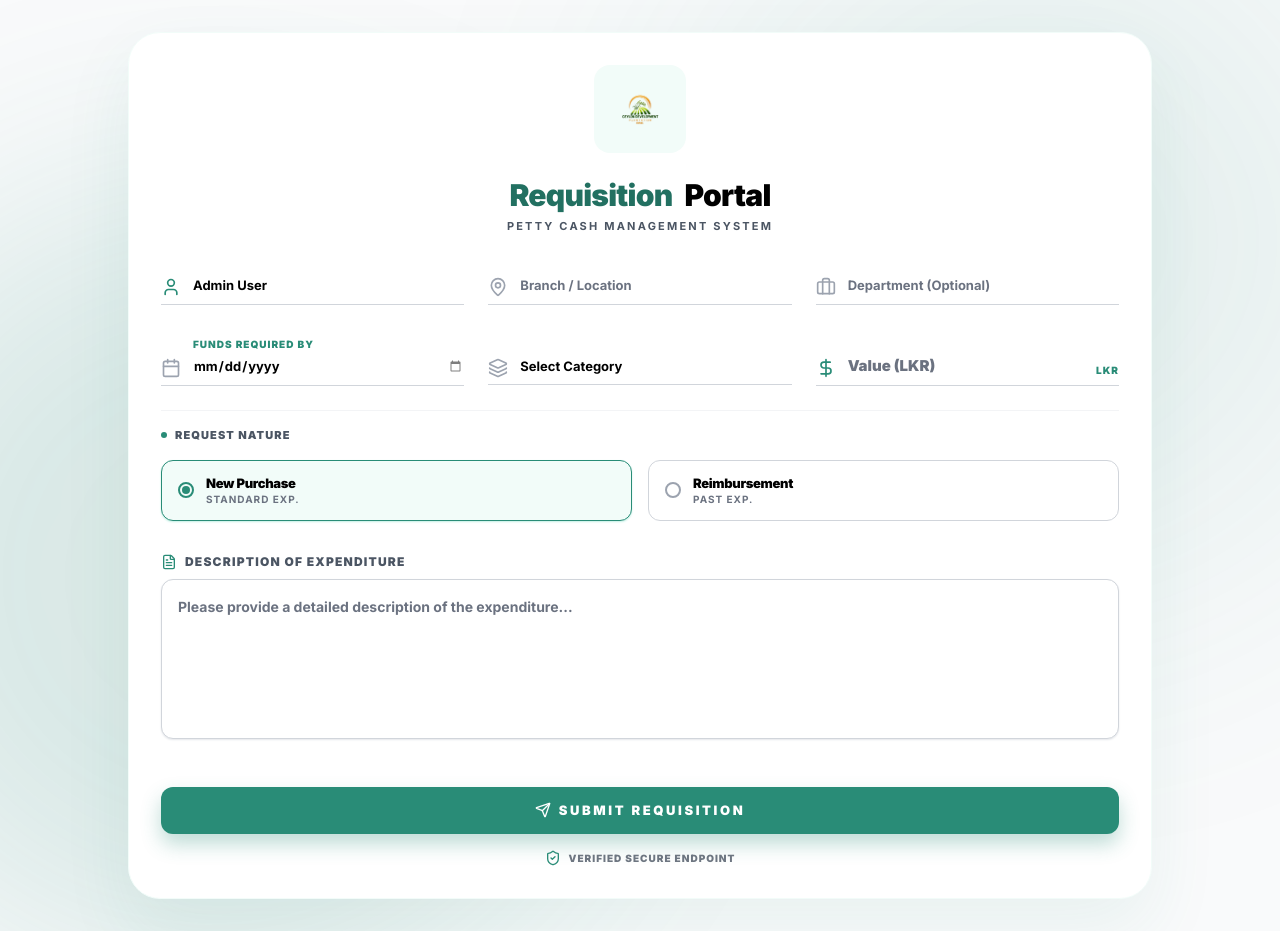
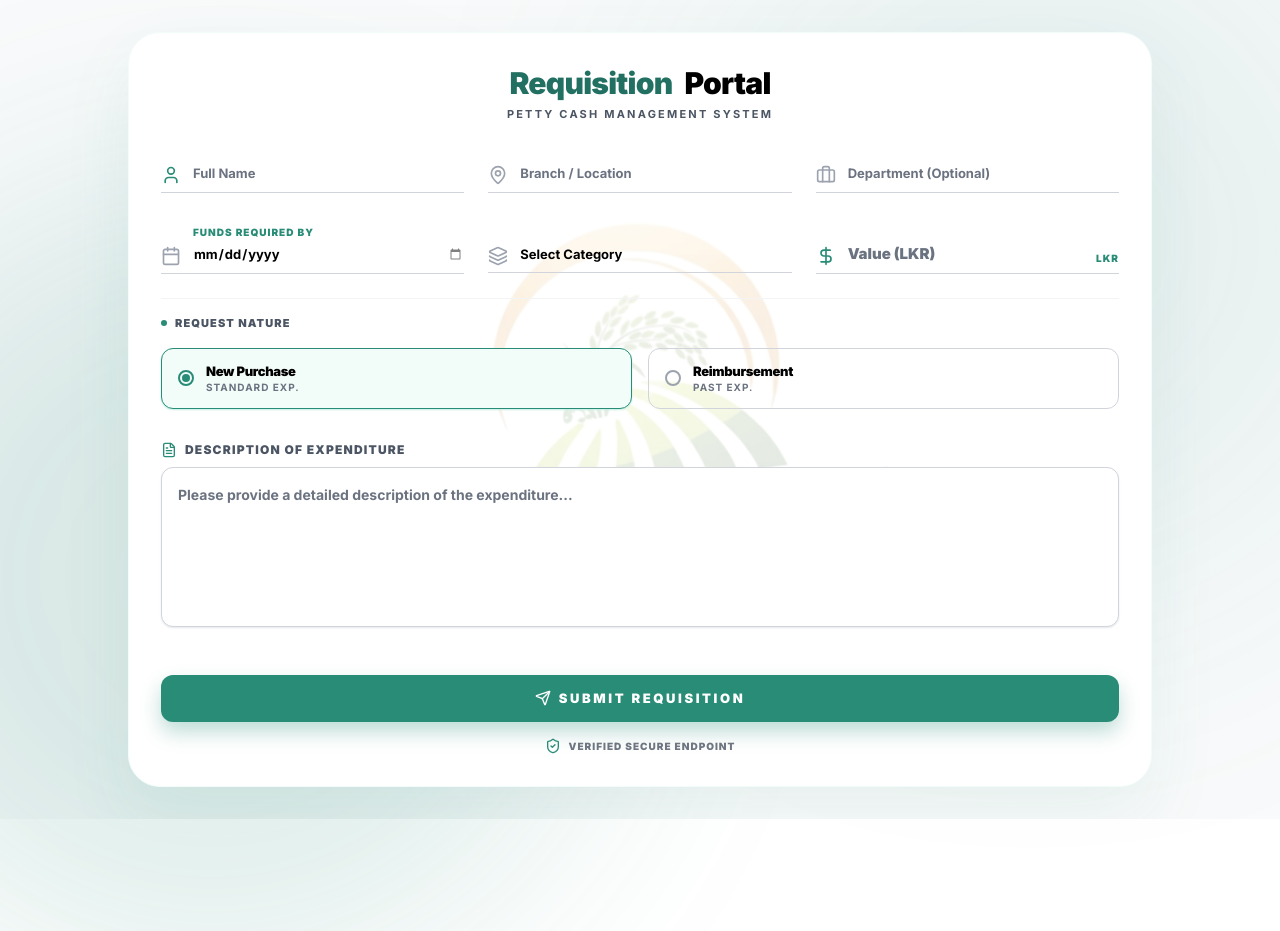
Before and after one commit to sulanipaboda/cdp-petty-cash-request, a React (Vite) app: page /public/request in a window 1280 px wide. After the commit the page ends 819 px from the top, so only its background shows below. Built offline with nearby package versions, Linux system fonts and the light colour scheme.

Commit message:
UI change
logo change

```diff
--- a/src/components/PettyCashForm.jsx
+++ b/src/components/PettyCashForm.jsx
@@ -14,7 +14,7 @@ const PettyCashForm = () => {
     const isAdmin = currentUser?.role === 'System Administrator' || currentUser?.role === 'Finance Manager';
 
     const [formData, setFormData] = useState({
-        fullName: currentUser?.name || '',
+        fullName: '',
         branchLocation: '',
         department: '',
         dateNeeded: '',
@@ -132,22 +132,20 @@ const PettyCashForm = () => {
                 animate={{ opacity: 1, scale: 1 }}
                 className="w-full max-w-5xl relative z-10 my-4"
             >
-                <div className="bg-white rounded-[2rem] shadow-[0_30px_70px_rgba(41,140,119,0.08)] p-6 md:p-8 border border-primary-50">
-                    {/* Branding Logo */}
-                    <div className="flex justify-center mb-6">
-                        <div className="p-4 bg-primary-50 rounded-2xl">
-                            <img src={logo} alt="CDP Logo" className="h-14 w-auto object-contain" />
-                        </div>
+                <div className="bg-white rounded-[2rem] shadow-[0_30px_70px_rgba(41,140,119,0.08)] p-6 md:p-8 border border-primary-50 relative overflow-hidden">
+                    {/* Watermark Logo */}
+                    <div className="absolute inset-0 z-0 flex items-center justify-center pointer-events-none opacity-[0.10]">
+                        <img src={logo} alt="Background Watermark" className="w-[90%] max-w-[800px] h-auto object-contain -rotate-6" />
                     </div>
 
-                    <div className="text-center mb-8">
+                    <div className="text-center mb-8 relative z-10">
                         <h1 className="text-3xl font-black text-black tracking-tight flex items-center justify-center gap-3">
                             <span className="text-primary-700">Requisition</span> Portal
                         </h1>
                         <p className="text-gray-600 mt-2 text-[11px] font-bold uppercase tracking-[0.2em] leading-none">Petty Cash Management System</p>
                     </div>
 
-                    <form onSubmit={handleSubmit} className="space-y-6">
+                    <form onSubmit={handleSubmit} className="space-y-6 relative z-10">
                         {/* 3-Column Grid for Primary Fields */}
                         <div className="grid grid-cols-1 md:grid-cols-3 gap-6">
                             {/* Row 1 */}
```
